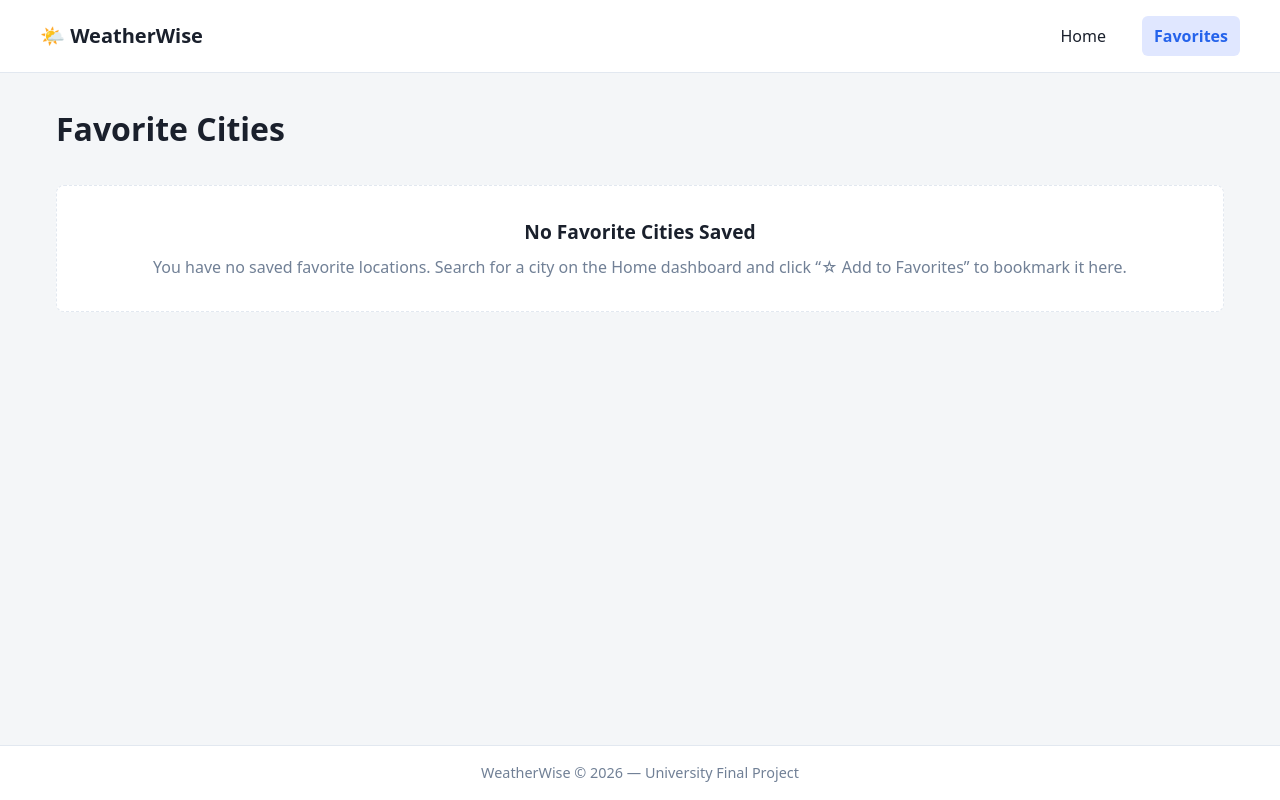
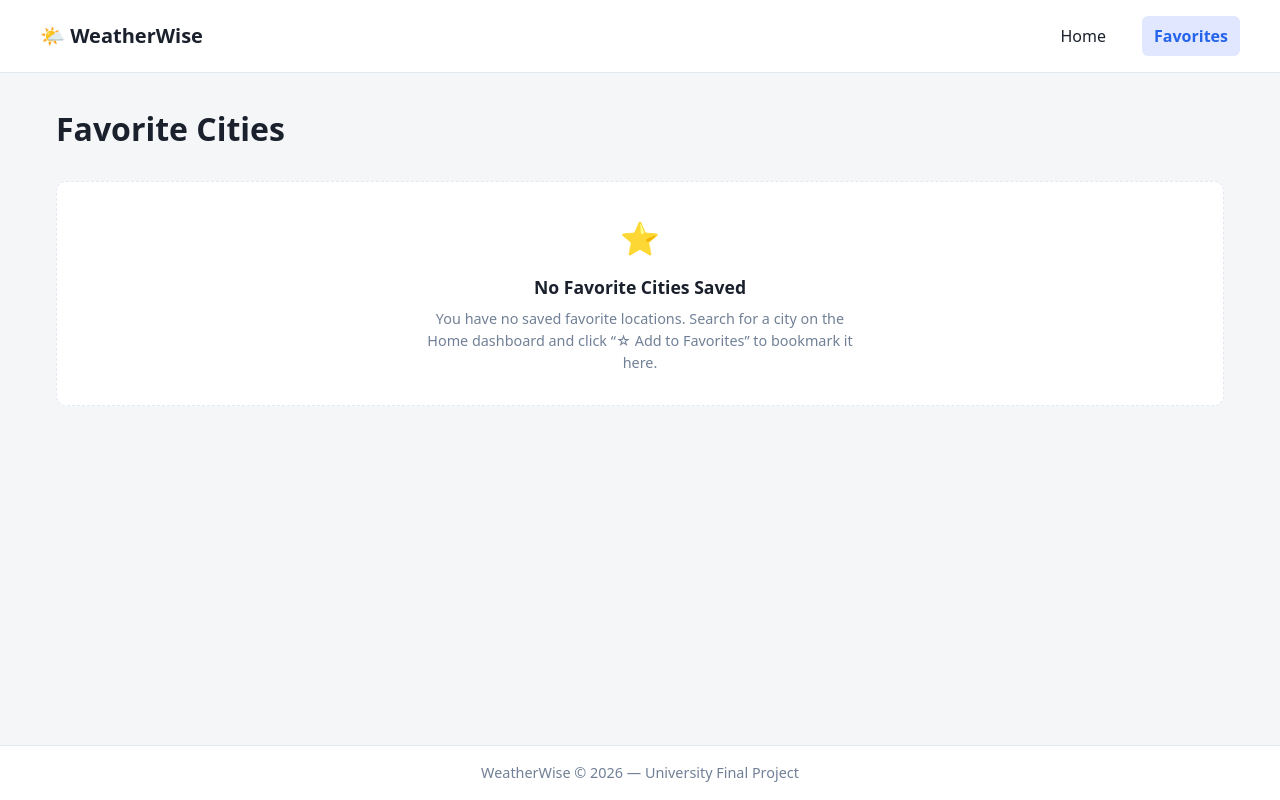
Before and after one commit to chenmishani/weatherwise, a React (Vite) app: page /favorites in a window 1280 px wide. Built offline with nearby package versions, Linux system fonts and the light colour scheme.

Commit message:
feat: improve loading states and user experience [TASK-11]

```diff
--- a/src/components/CurrentWeather.jsx
+++ b/src/components/CurrentWeather.jsx
@@ -1,5 +1,7 @@
 import { getWeatherConditionText } from '../utils/weatherCodes';
 import { formatTemperature } from '../utils/temperature';
+import LoadingIndicator from './LoadingIndicator';
+import ErrorMessage from './ErrorMessage';
 
 function CurrentWeather({
   city,
@@ -52,15 +54,14 @@ function CurrentWeather({
 
       {isLoading && (
         <div className="weather-loading-state">
-          <p>Loading current weather...</p>
+          <LoadingIndicator
+            message="Retrieving weather forecast..."
+            size="medium"
+          />
         </div>
       )}
 
-      {!isLoading && error && (
-        <div className="weather-error-state">
-          <p>{error}</p>
-        </div>
-      )}
+      {!isLoading && error && <ErrorMessage message={error} type="weather" />}
 
       {!isLoading && !error && weather && (
         <div className="weather-details-body">
--- /dev/null
+++ b/src/components/EmptyState.jsx
@@ -0,0 +1,15 @@
+function EmptyState({ icon = 'ℹ️', title, message }) {
+  return (
+    <div className="empty-state-panel">
+      {icon && (
+        <span className="empty-state-icon" aria-hidden="true">
+          {icon}
+        </span>
+      )}
+      {title && <h3 className="empty-state-title">{title}</h3>}
+      {message && <p className="empty-state-message">{message}</p>}
+    </div>
+  );
+}
+
+export default EmptyState;
--- /dev/null
+++ b/src/components/ErrorMessage.jsx
@@ -0,0 +1,16 @@
+function ErrorMessage({ message, type = 'general' }) {
+  if (!message) {
+    return null;
+  }
+
+  return (
+    <div className={`error-banner error-banner-${type}`} role="alert">
+      <span className="error-icon" aria-hidden="true">
+        ⚠️
+      </span>
+      <span className="error-text">{message}</span>
+    </div>
+  );
+}
+
+export default ErrorMessage;
--- a/src/components/Forecast.jsx
+++ b/src/components/Forecast.jsx
@@ -1,4 +1,5 @@
 import ForecastDay from './ForecastDay';
+import EmptyState from './EmptyState';
 
 function Forecast({ daily, unit, isLoading, error }) {
   if (isLoading || error || !daily) {
@@ -9,9 +10,11 @@ function Forecast({ daily, unit, isLoading, error }) {
     return (
       <section className="forecast-section" aria-label="7-Day Forecast">
         <h2>7-Day Forecast</h2>
-        <p className="forecast-unavailable">
-          7-Day forecast data is currently unavailable.
-        </p>
+        <EmptyState
+          icon="📅"
+          title="Forecast Unavailable"
+          message="7-Day forecast data is currently unavailable for this location."
+        />
       </section>
     );
   }
--- /dev/null
+++ b/src/components/LoadingIndicator.jsx
@@ -0,0 +1,14 @@
+function LoadingIndicator({ message = 'Loading...', size = 'medium' }) {
+  return (
+    <div
+      className={`loading-container loading-${size}`}
+      role="status"
+      aria-live="polite"
+    >
+      <span className="loading-spinner" aria-hidden="true" />
+      <span className="loading-text">{message}</span>
+    </div>
+  );
+}
+
+export default LoadingIndicator;
--- a/src/components/SearchBar.jsx
+++ b/src/components/SearchBar.jsx
@@ -1,3 +1,5 @@
+import LoadingIndicator from './LoadingIndicator';
+
 function SearchBar({ query, onChange, onClear, isLoading }) {
   return (
     <div className="search-bar-container">
@@ -25,7 +27,9 @@ function SearchBar({ query, onChange, onClear, isLoading }) {
           </button>
         )}
       </div>
-      {isLoading && <p className="loading-indicator">Searching locations...</p>}
+      {isLoading && (
+        <LoadingIndicator message="Searching locations..." size="small" />
+      )}
     </div>
   );
 }
--- a/src/components/SearchResults.jsx
+++ b/src/components/SearchResults.jsx
@@ -1,15 +1,19 @@
 import SearchResultItem from './SearchResultItem';
+import ErrorMessage from './ErrorMessage';
+import EmptyState from './EmptyState';
 
 function SearchResults({ results, onSelect, error, query }) {
   if (error) {
-    return <div className="search-error-message">{error}</div>;
+    return <ErrorMessage message={error} type="search" />;
   }
 
   if (query && results.length === 0) {
     return (
-      <div className="no-results-message">
-        No locations found matching &ldquo;{query}&rdquo;.
-      </div>
+      <EmptyState
+        icon="🔍"
+        title="No Locations Found"
+        message={`No matching cities found for "${query}". Please check spelling.`}
+      />
     );
   }
 
--- a/src/pages/FavoritesPage.jsx
+++ b/src/pages/FavoritesPage.jsx
@@ -1,5 +1,6 @@
 import { useState, useEffect } from 'react';
 import { useNavigate } from 'react-router-dom';
+import EmptyState from '../components/EmptyState';
 import {
   getFavoriteCities,
   removeFavoriteCity,
@@ -40,14 +41,11 @@ function FavoritesPage() {
       <h1>Favorite Cities</h1>
 
       {favorites.length === 0 ? (
-        <div className="placeholder-panel">
-          <h2>No Favorite Cities Saved</h2>
-          <p>
-            You have no saved favorite locations. Search for a city on the Home
-            dashboard and click &ldquo;☆ Add to Favorites&rdquo; to bookmark it
-            here.
-          </p>
-        </div>
+        <EmptyState
+          icon="⭐"
+          title="No Favorite Cities Saved"
+          message="You have no saved favorite locations. Search for a city on the Home dashboard and click &ldquo;☆ Add to Favorites&rdquo; to bookmark it here."
+        />
       ) : (
         <ul className="favorites-grid" aria-label="Favorite Cities List">
           {favorites.map((city) => {
--- a/src/styles/main.css
+++ b/src/styles/main.css
@@ -197,6 +197,109 @@ body {
 .footer-container {
   max-width: 1200px;
   margin: 0 auto;
+}
+
+/* Loading Indicator Styles */
+.loading-container {
+  display: inline-flex;
+  align-items: center;
+  gap: 0.5rem;
+  color: var(--primary-color);
+  font-size: 0.9rem;
+  font-weight: 500;
+  padding: 0.5rem 0;
+}
+
+.loading-small {
+  font-size: 0.85rem;
+}
+
+.loading-medium {
+  font-size: 0.95rem;
+  padding: 1rem 0;
+}
+
+.loading-large {
+  font-size: 1.1rem;
+  padding: 1.5rem 0;
+}
+
+.loading-spinner {
+  width: 1em;
+  height: 1em;
+  border: 2px solid #cbd5e1;
+  border-top-color: var(--primary-color);
+  border-radius: 50%;
+  animation: spin 0.75s linear infinite;
+  display: inline-block;
+}
+
+@keyframes spin {
+  to {
+    transform: rotate(360deg);
+  }
+}
+
+/* Error Banner Styles */
+.error-banner {
+  display: flex;
+  align-items: center;
+  gap: 0.75rem;
+  padding: 0.85rem 1.1rem;
+  border-radius: 8px;
+  margin-top: 0.5rem;
+  font-size: 0.95rem;
+  font-weight: 500;
+}
+
+.error-banner-search {
+  background-color: #fff5f5;
+  border: 1px solid #feb2b2;
+  color: #c53030;
+}
+
+.error-banner-weather {
+  background-color: #fff5f5;
+  border: 1px solid #feb2b2;
+  color: #c53030;
+  margin-top: 1rem;
+}
+
+.error-banner-general {
+  background-color: #fffaf0;
+  border: 1px solid #fbd38d;
+  color: #c05621;
+}
+
+/* Empty State Panel Styles */
+.empty-state-panel {
+  background-color: var(--card-bg);
+  border: 1px dashed var(--border-color);
+  border-radius: 10px;
+  padding: 2rem;
+  margin-top: 0.75rem;
+  text-align: center;
+  display: flex;
+  flex-direction: column;
+  align-items: center;
+  gap: 0.5rem;
+}
+
+.empty-state-icon {
+  font-size: 2rem;
+  margin-bottom: 0.25rem;
+}
+
+.empty-state-title {
+  font-size: 1.1rem;
+  font-weight: 700;
+  color: var(--text-color);
+}
+
+.empty-state-message {
+  font-size: 0.9rem;
+  color: #718096;
+  max-width: 450px;
 }
 
 /* Search Component Styles */
```
Also changed, not shown: 2 other files (tests, documents, lock files or other folders).
